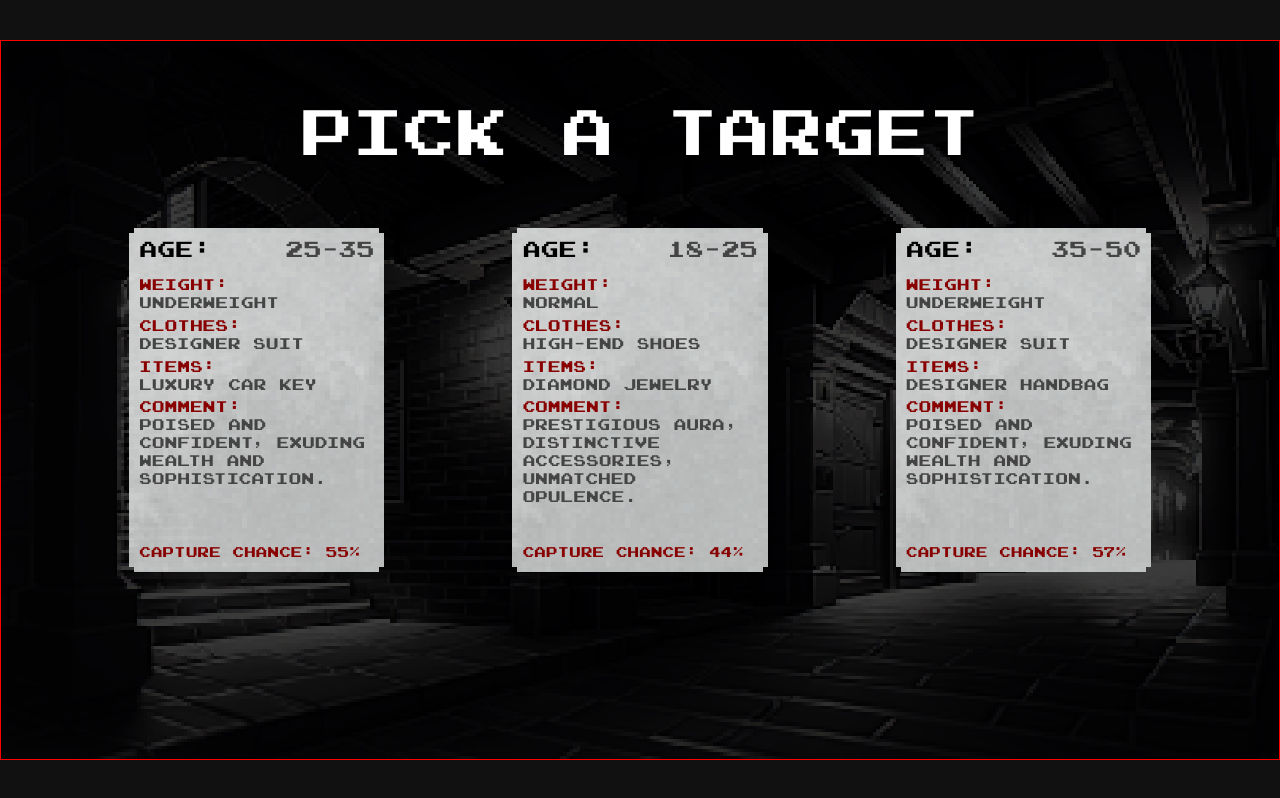
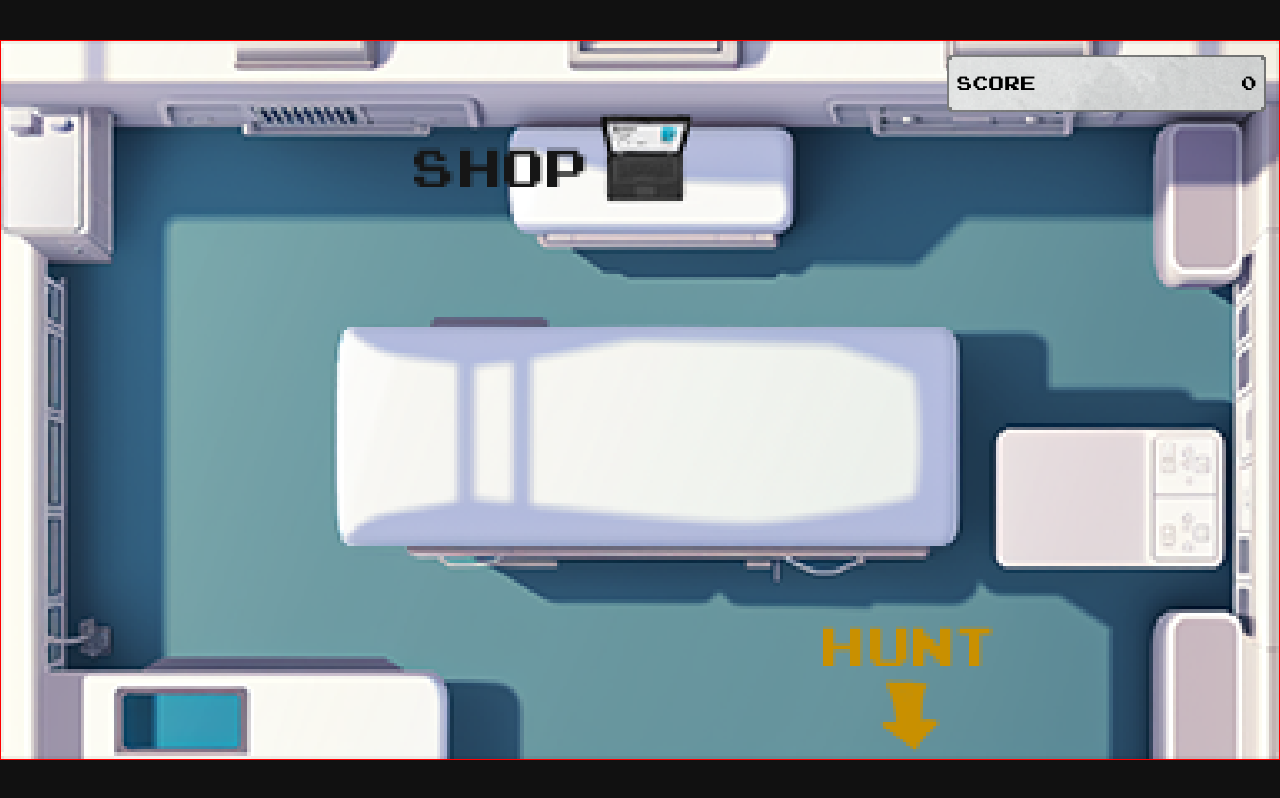
Before and after one commit to AlexFSmirnov/de-liver, a React (Vite) app: page / in a window 1280 px wide. Built offline with nearby package versions, Linux system fonts and the light colour scheme.

Commit message:
Added a score counter

```diff
--- a/src/common/enums/PublicImage.ts
+++ b/src/common/enums/PublicImage.ts
@@ -57,4 +57,5 @@ export enum PublicImage {
     BubbleMessageBackground = 'ui/Bubble-message-background.png',
     HuntBackground = 'ui/Hunt-background.png',
     HuntPersonElement = 'ui/Hunt-person-element.png',
+    ScoreCardBackground = 'ui/Score-card-background.png',
 }
--- a/src/state/slices/gameStateSlice.ts
+++ b/src/state/slices/gameStateSlice.ts
@@ -29,13 +29,16 @@ interface GameState {
     currentMinigameOrgan: MinigameOrgan | null;
 
     harvestComplete: boolean;
+
+    score: number;
 }
 
 const initialState: GameState = {
-    activeScreen: GameScreen.Hunt,
+    activeScreen: GameScreen.Main,
     currentTarget: null,
     currentMinigameOrgan: null,
     harvestComplete: false,
+    score: 0,
 };
 
 export const gameStateSlice = createSlice({
@@ -57,6 +60,9 @@ export const gameStateSlice = createSlice({
         setCurrentTarget: (state, action: PayloadAction<CurrentTarget | null>) => {
             state.currentTarget = action.payload;
         },
+        increaseScore: (state, action: PayloadAction<number>) => {
+            state.score += action.payload;
+        },
     },
 });
 
@@ -66,6 +72,7 @@ export const {
     clearMinigameOrgan,
     setHarvestComplete,
     setCurrentTarget,
+    increaseScore,
 } = gameStateSlice.actions;
 
 export const getGameState = (state: State) => state.gameState;
@@ -79,4 +86,6 @@ export const getCurrentMinigameOrgan = createSelector(
 
 export const getIsHarvestComplete = createSelector(getGameState, (state) => state.harvestComplete);
 
+export const getScore = createSelector(getGameState, (state) => state.score);
+
 export default gameStateSlice.reducer;
--- a/src/views/OperatingRoom/OperatingRoom.tsx
+++ b/src/views/OperatingRoom/OperatingRoom.tsx
@@ -1,16 +1,23 @@
 import { connect } from 'react-redux';
 import { createStructuredSelector } from 'reselect';
-import { CANVAS_HEIGHT, CANVAS_WIDTH } from '../../common';
-import { GameScreen, getActiveScreen } from '../../state';
+import { CANVAS_HEIGHT, CANVAS_WIDTH, PublicImage } from '../../common';
+import { GameScreen, getActiveScreen, getScore } from '../../state';
 import { StoreProps } from '../../state/store';
 import { MainCanvas } from './components';
 import { HarvestCanvas } from './components/HarvestCanvas';
 import { MinigameModal } from './components/MinigameModal';
-import { OperatingRoomContainer, ZoomContainer } from './style';
+import {
+    OperatingRoomContainer,
+    ScoreCardContainer,
+    ScoreCardImage,
+    ScoreCardTextContainer,
+    ZoomContainer,
+} from './style';
 
 const connectOperatingRoom = connect(
     createStructuredSelector({
         activeScreen: getActiveScreen,
+        score: getScore,
     })
 );
 
@@ -18,7 +25,11 @@ interface OperatingRoomProps extends StoreProps<typeof connectOperatingRoom> {
     containerSize: { width: number; height: number };
 }
 
-const OperatingRoomBase: React.FC<OperatingRoomProps> = ({ activeScreen, containerSize }) => {
+const OperatingRoomBase: React.FC<OperatingRoomProps> = ({
+    activeScreen,
+    score,
+    containerSize,
+}) => {
     let zoomContainerTransform;
     if (activeScreen === GameScreen.Operating) {
         const xOffset = (19 / CANVAS_WIDTH) * containerSize.width;
@@ -30,6 +41,13 @@ const OperatingRoomBase: React.FC<OperatingRoomProps> = ({ activeScreen, contain
             <ZoomContainer transform={zoomContainerTransform}>
                 <MainCanvas />
                 <HarvestCanvas />
+                <ScoreCardContainer>
+                    <ScoreCardImage src={`images/${PublicImage.ScoreCardBackground}`} />
+                    <ScoreCardTextContainer>
+                        <span>Score</span>
+                        <span>{score}</span>
+                    </ScoreCardTextContainer>
+                </ScoreCardContainer>
             </ZoomContainer>
             <MinigameModal />
         </OperatingRoomContainer>
--- a/src/views/OperatingRoom/style.ts
+++ b/src/views/OperatingRoom/style.ts
@@ -18,3 +18,39 @@ export const ZoomContainer = styled.div<{ transform?: string }>`
     transform: ${({ transform }) => transform};
     transition: transform 0.5s ease-in-out;
 `;
+
+export const ScoreCardContainer = styled.div`
+    position: absolute;
+    top: 2%;
+    right: 1%;
+    width: 25%;
+    height: 7.5%;
+    pointer-events: none;
+    user-select: none;
+`;
+
+export const ScoreCardImage = styled.img`
+    position: absolute;
+    top: 0;
+    left: 0;
+    width: 100%;
+    image-rendering: pixelated;
+`;
+
+export const ScoreCardTextContainer = styled.div`
+    position: absolute;
+    top: 10%;
+    left: 3%;
+    right: 3%;
+    bottom: 10%;
+
+    overflow: none;
+
+    font-family: 'Joystix Monospace';
+    font-size: 1.5vw;
+
+    display: flex;
+    flex-direction: row;
+    justify-content: space-between;
+    align-items: center;
+`;
```
Also changed, not shown: public/images/ui/Score-card-background.png (added).
